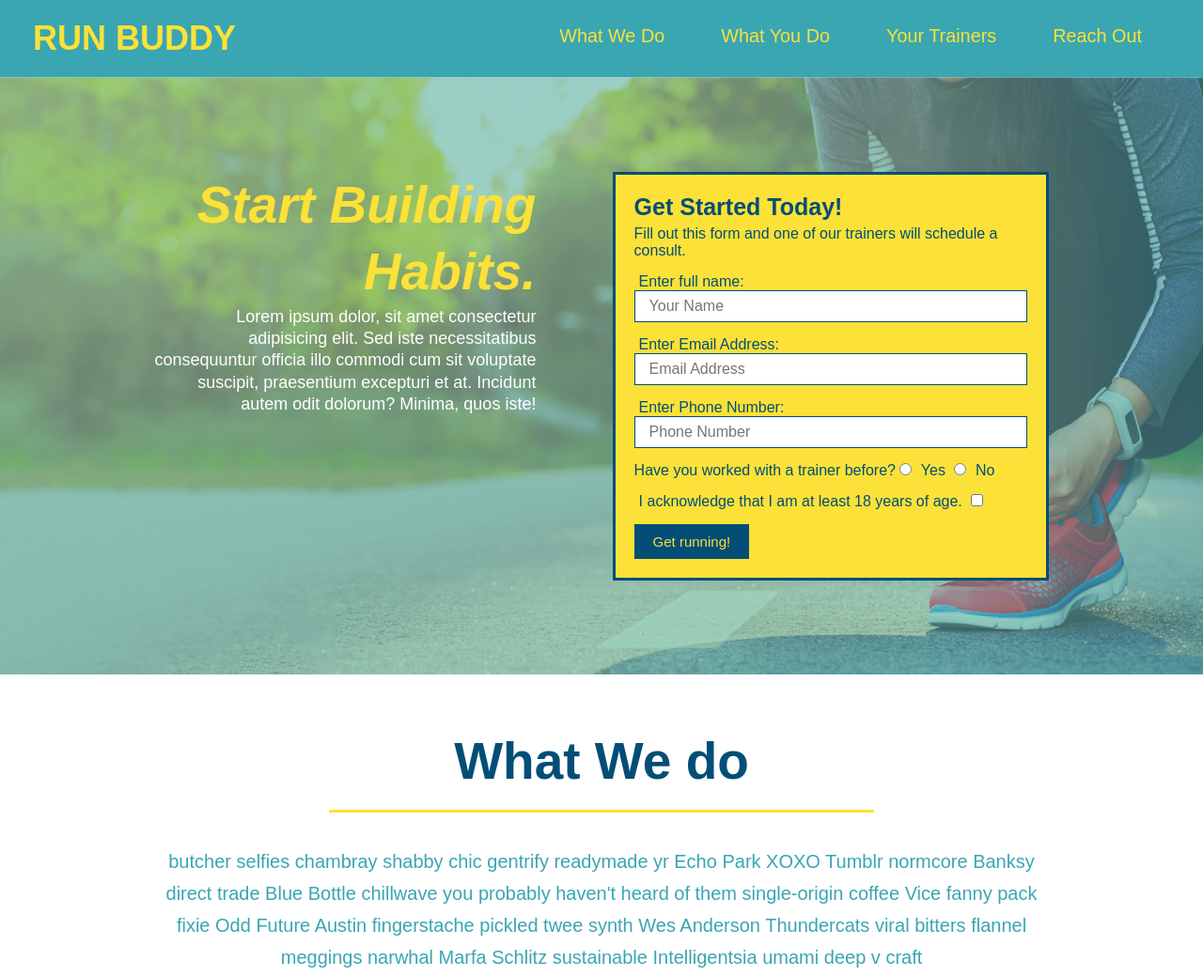
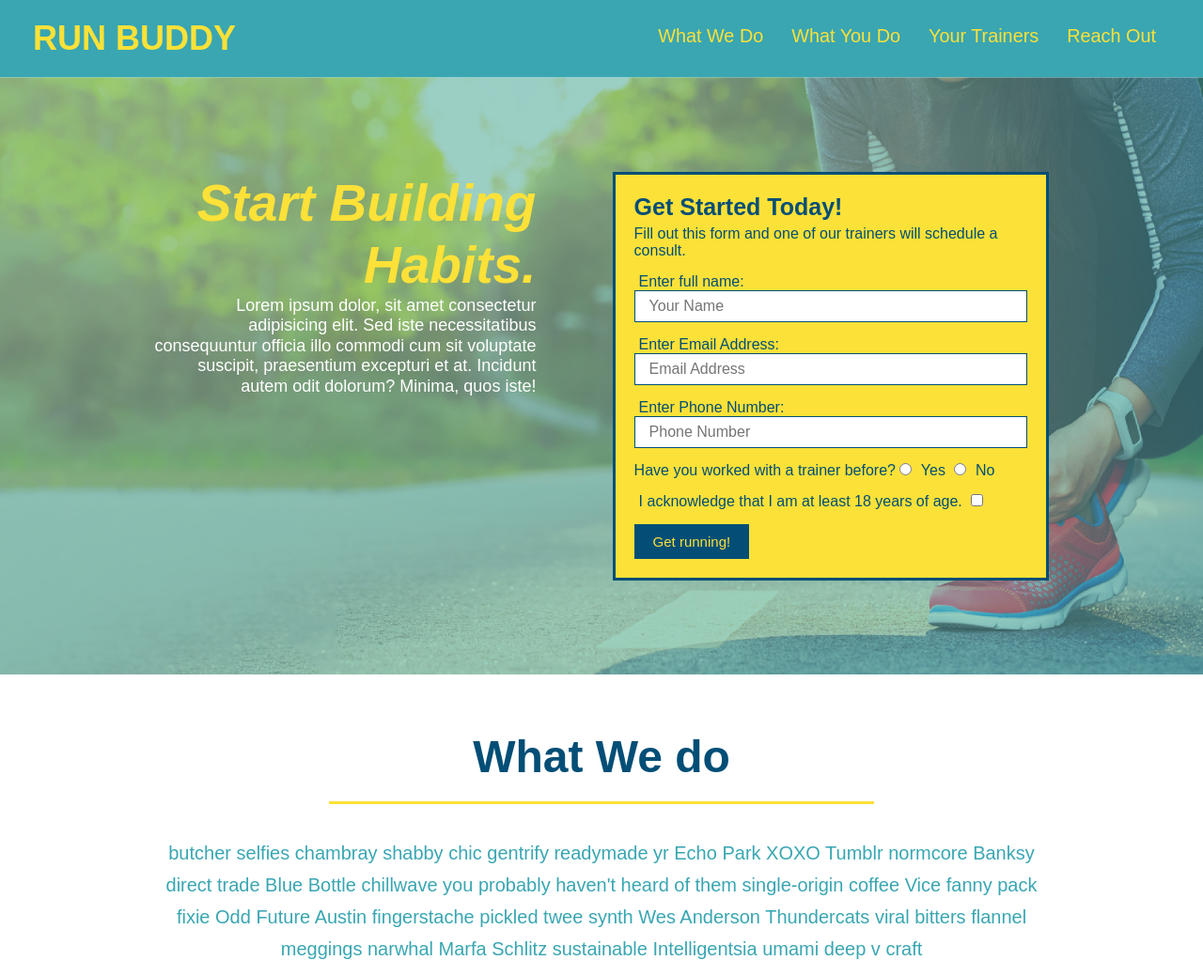
Before and after one commit to lacey-griffith/run-buddy, a plain HTML site: page index.html in a window 1280 px wide. Shown: the top 1039 px of the page at 94% size. Drawn offline with Linux system fonts and the light colour scheme.

Commit message:
add media queries

```diff
--- a/assets/css/style.css
+++ b/assets/css/style.css
@@ -42,7 +42,7 @@ header nav ul {
 }
 
 header nav ul li a {
-    margin: 0 30px;
+    padding: 10px 15px;
     font-weight: lighter;
     font-size: 1.55vw;
 }
@@ -84,6 +84,7 @@ section {
     display: flex;
     justify-content: center;
     flex-wrap: wrap;
+    align-items: flex-start;
 }
 
 .hero-form {
@@ -110,7 +111,7 @@ section {
     margin: 3.5%;
     color: #fff;
     font-size: 18px;
-    line-height:1.3;
+    line-height:1.2;
 }
 
 .hero-cta h2 {
@@ -142,7 +143,7 @@ section {
 }
 
 .section-title {
-    font-size:55px;
+    font-size:48px;
     color: #024e76;
     border-bottom: 3px solid;
     padding-bottom: 20px;
@@ -332,3 +333,18 @@ section {
 .flex-row {
     display: flex;
 }
+
+/* MEDIA QUERY smaller desktop screens and smaller*/
+@media screen and (max-width: 980px) {
+
+}
+
+/* MEDIA QUERY tablets and smaller */
+@media screen and (max-width: 768px) {
+
+}
+
+/* MEDIA QUERY mobile phones and smaller */
+@media screen and (max-width: 575px) {
+
+}
--- a/index.html
+++ b/index.html
@@ -2,6 +2,7 @@
 <html lang="en">
     <head>
         <meta charset="UTF-8"/>
+        <meta name="viewport" content="width=device-width, initial-scale=1.0"/>
         <link rel="stylesheet" href="assets/css/style.css"/>
         <title>Run Buddy</title>
     </head>
```
Also changed, not shown: privacy_policy.html (+1 -0 lines).
